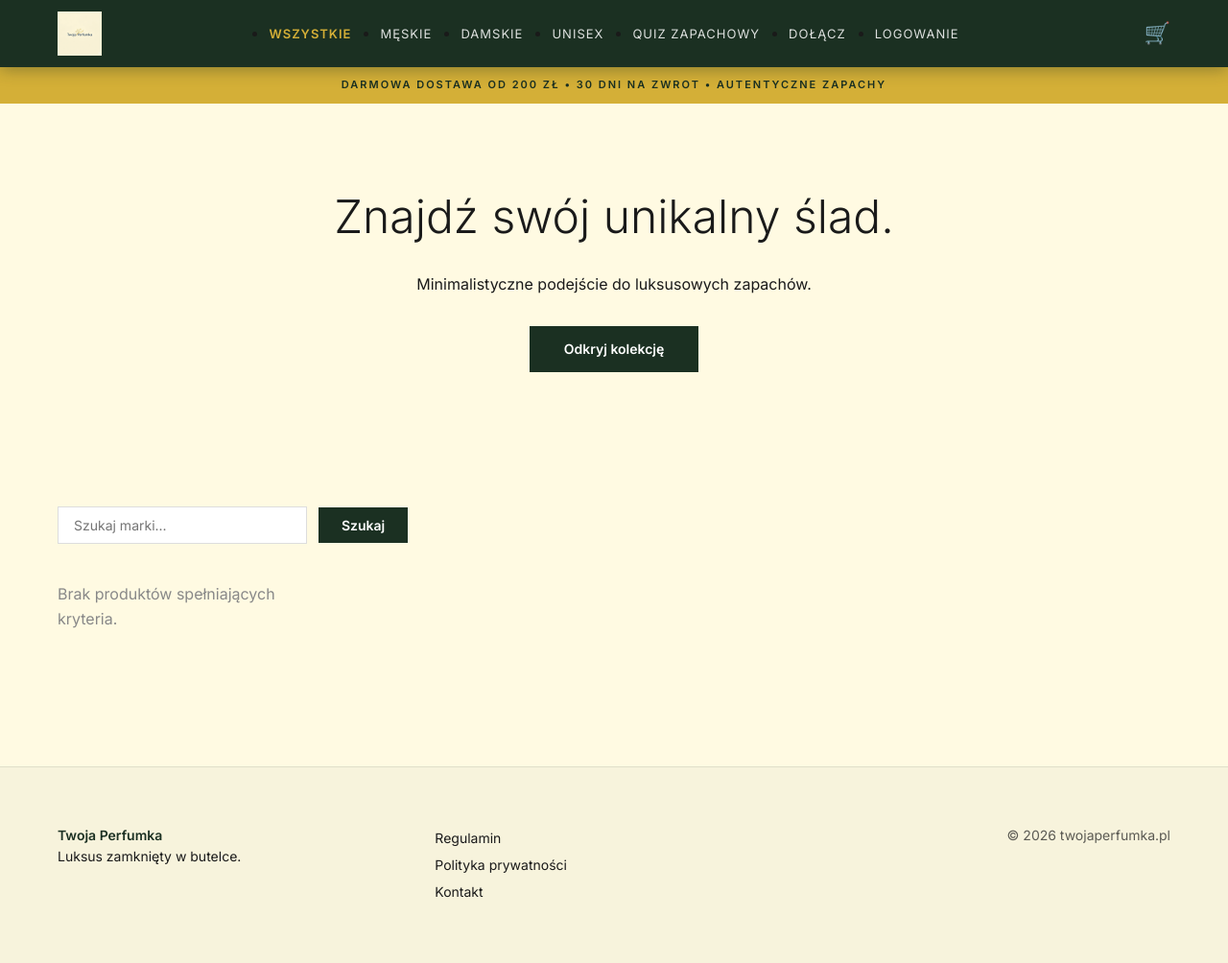
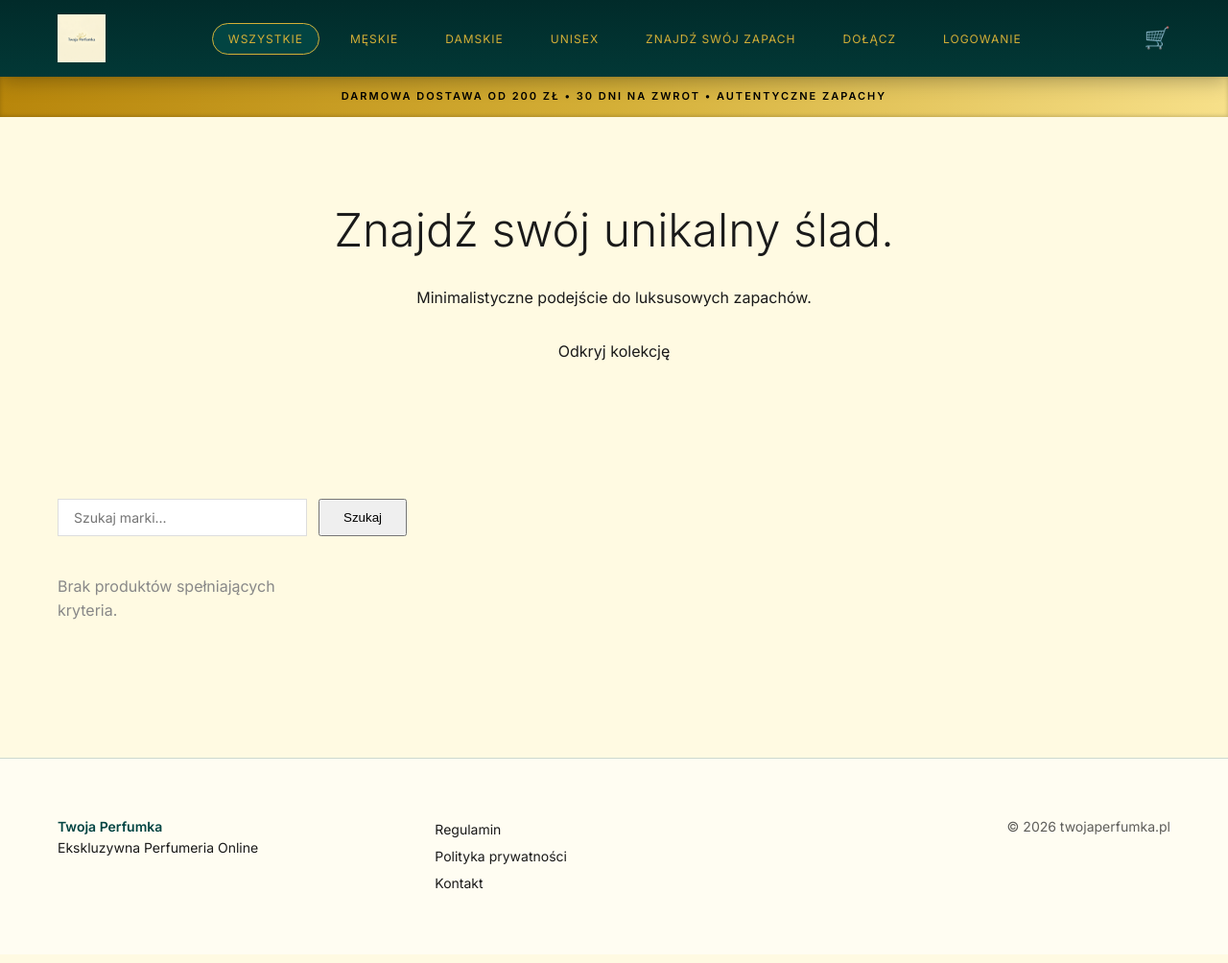
Before and after one commit to Camilleus/perfumy-mlm, a Django app: page / in a window 1280 px wide. Shown: the whole page at 96% size. Run offline with Django 5.2, Linux system fonts and the light colour scheme; data that the repository does not hold is empty.

Commit message:
added more eastethics and more depth of colours

```diff
--- a/templates/base.html
+++ b/templates/base.html
@@ -8,14 +8,17 @@
     <link href="https://fonts.googleapis.com/css2?family=Inter:wght@300;400;600&display=swap" rel="stylesheet">
     <style>
         :root {
-            /* 60% - Twoje Ecru */
             --bg-main: #FFFAE2;
-            /* 30% - Night in Paris (Deep Forest Green) */
-            --accent: #1B3022;
-            /* 10% - Akcenty */
+            /* Poprawka 3: Ciemniejsza zieleń z nutą niebieskiego */
+            --accent-dark: #012b2a;
+            /* Poprawka 4: Forest Green do przycisków/zakładek */
+            --forest-green: #024442;
             --gold: #D4AF37;
+            /* Poprawka 5: Złoty gradient do paska */
+            --gold-gradient: linear-gradient(90deg, #b8860b 0%, #D4AF37 50%, #f7e08a 100%);
+            /* Poprawka 6: Gradient dla Navbaru */
+            --nav-gradient: linear-gradient(180deg, #012b2a 0%, #023836 100%);
             --text-dark: #1A1A1A;
-            --terracotta: #C87A53; /* Na promocje/outlet */
         }
 
         * { margin: 0; padding: 0; box-sizing: border-box; }
@@ -24,70 +27,67 @@
         a { text-decoration: none; color: inherit; }
 
         header {
-            padding: 12px 0;
+            padding: 15px 0;
             position: sticky;
             top: 0;
-            background: var(--accent);
+            background: var(--nav-gradient); /* Poprawka 6 */
             z-index: 1000;
-            /* Subtelniejszy cień dopasowany do ciemnej zieleni */
-            box-shadow: 0 2px 16px rgba(27, 48, 34, 0.4);
+            box-shadow: 0 4px 20px rgba(0,0,0,0.3);
         }
 
         nav {
             display: grid;
-            grid-template-columns: 1fr auto 1fr;
+            grid-template-columns: auto 1fr auto; /* Poprawka 2: Miejsce na nowe logo */
             align-items: center;
+            gap: 40px;
         }
 
-        .logo { justify-self: start; }
-        /* Logo na ciemnym tle nagłówka nie potrzebuje promienia 8px, jeśli ma przezroczyste tło */
-        .logo img { height: 46px; width: auto; display: block; }
+        .logo img { height: 50px; width: auto; display: block; }
 
-        .nav-links { display: flex; gap: 30px; justify-content: center; }
-        .nav-links a {
-            font-size: 13px;
+        .nav-links { display: flex; gap: 15px; justify-content: center; list-style: none; }
+
+        /* Poprawka 4: Nowy styl zakładek */
+        .nav-links a, .nav-links button {
+            font-size: 12px;
             text-transform: uppercase;
             letter-spacing: 1px;
-            color: rgba(255,255,255,0.85); /* Lekko wzmocniona biel dla czytelności na zieleni */
-            transition: color 0.2s;
+            color: var(--gold); /* Zmiana z białego na złoty */
+            padding: 8px 16px;
+            border-radius: 20px; /* Zaokrąglone rogi */
+            border: 1px solid transparent;
+            transition: all 0.3s ease;
             white-space: nowrap;
+            background: transparent;
         }
-        .nav-links a:hover { color: var(--gold); }
-        .nav-links a.active { color: var(--gold); font-weight: 600; }
 
+        /* Efekt obramówki/przycisku na hover i active */
+        .nav-links a:hover, .nav-links a.active, .nav-links button:hover {
+            border-color: var(--gold); /* Złota obramówka */
+            background: var(--forest-green); /* Tło Forest Green */
+            color: var(--gold);
+        }
+
+        /* Poprawka 5: Złoty pasek z gradientem */
         .trust-bar {
-            background: var(--gold);
-            padding: 10px 0;
-            font-size: 11px; /* Minimalnie mniejszy dla większej elegancji */
+            background: var(--gold-gradient);
+            padding: 12px 0;
+            font-size: 11px;
             text-transform: uppercase;
             text-align: center;
             letter-spacing: 2px;
-            color: var(--accent); /* Zmiana na ciemną zieleń dla lepszego kontrastu ze złotem */
-            font-weight: 600;
+            color: #000; /* Dla czytelności na błyszczącym złocie */
+            font-weight: 700;
+            box-shadow: inset 0 -1px 4px rgba(0,0,0,0.2);
         }
 
-        .btn {
-            background: var(--accent);
-            color: white;
-            padding: 13px 36px;
-            display: inline-block;
-            font-weight: 600;
-            border: none;
-            cursor: pointer;
-            transition: transform 0.2s, opacity 0.2s;
-            font-family: 'Inter', sans-serif;
-            font-size: 14px;
-        }
-        .btn:hover { opacity: 0.9; transform: translateY(-1px); }
-
-        /* Styl dla cen promocyjnych/outletu - do użycia w block content */
-        .price-outlet { color: var(--terracotta); font-weight: 600; }
+        .cart-icon { justify-self: end; color: var(--gold); font-size: 22px; transition: transform 0.2s; }
+        .cart-icon:hover { transform: scale(1.1); }
 
         footer {
             padding: 60px 0;
             font-size: 14px;
-            border-top: 1px solid rgba(27, 48, 34, 0.1); /* Delikatna linia zamiast grubego złota */
-            background: rgba(27, 48, 34, 0.03); /* Bardzo subtelne odcięcie stopki */
+            border-top: 1px solid rgba(2, 68, 66, 0.2);
+            background: #fffdf2;
             margin-top: 80px;
         }
         .footer-grid { display: grid; grid-template-columns: repeat(3, 1fr); gap: 20px; }
@@ -106,7 +106,8 @@
                 <li><a href="/?gender=M" class="{% if request.GET.gender == 'M' %}active{% endif %}">Męskie</a></li>
                 <li><a href="/?gender=K" class="{% if request.GET.gender == 'K' %}active{% endif %}">Damskie</a></li>
                 <li><a href="/?gender=U" class="{% if request.GET.gender == 'U' %}active{% endif %}">Unisex</a></li>
-                <li><a href="{% url 'quiz' %}">Quiz zapachowy</a></li>
+                <li><a href="{% url 'quiz' %}">Znajdź swój zapach</a></li>
+
                 {% if not request.user.is_authenticated %}
                     <li><a href="{% url 'register' %}">Dołącz</a></li>
                     <li><a href="{% url 'login' %}">Logowanie</a></li>
@@ -115,12 +116,12 @@
                     <li>
                         <form method="post" action="{% url 'logout' %}" style="display: inline;">
                             {% csrf_token %}
-                        <button type="submit" style="background: none; border: none; cursor: pointer; color: rgba(255,255,255,0.85); font-size: 13px; text-transform: uppercase; letter-spacing: 1px;">Wyloguj</button>
+                            <button type="submit">Wyloguj</button>
                         </form>
                     </li>
                 {% endif %}
             </ul>
-            <a href="{% url 'cart_detail' %}" style="justify-self: end; color: var(--gold); font-size: 22px;">🛒</a>
+            <a href="{% url 'cart_detail' %}" class="cart-icon">🛒</a>
         </nav>
     </div>
 </header>
@@ -131,7 +132,7 @@
 
 <footer>
     <div class="container footer-grid">
-        <div><strong style="color: var(--accent)">Twoja Perfumka</strong><br>Luksus zamknięty w butelce.</div>
+        <div><strong style="color: var(--forest-green)">Twoja Perfumka</strong><br>Ekskluzywna Perfumeria Online</div>
         <div>
             <ul style="list-style:none; line-height: 2">
                 <li><a href="#">Regulamin</a></li>
```
Lines whose indentation alone changed are shown as unchanged.
